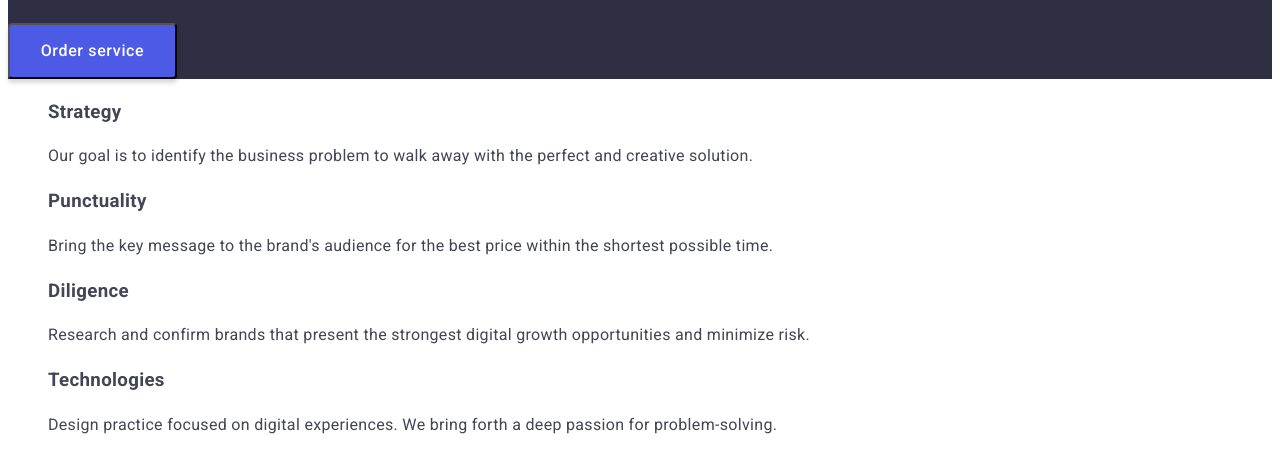
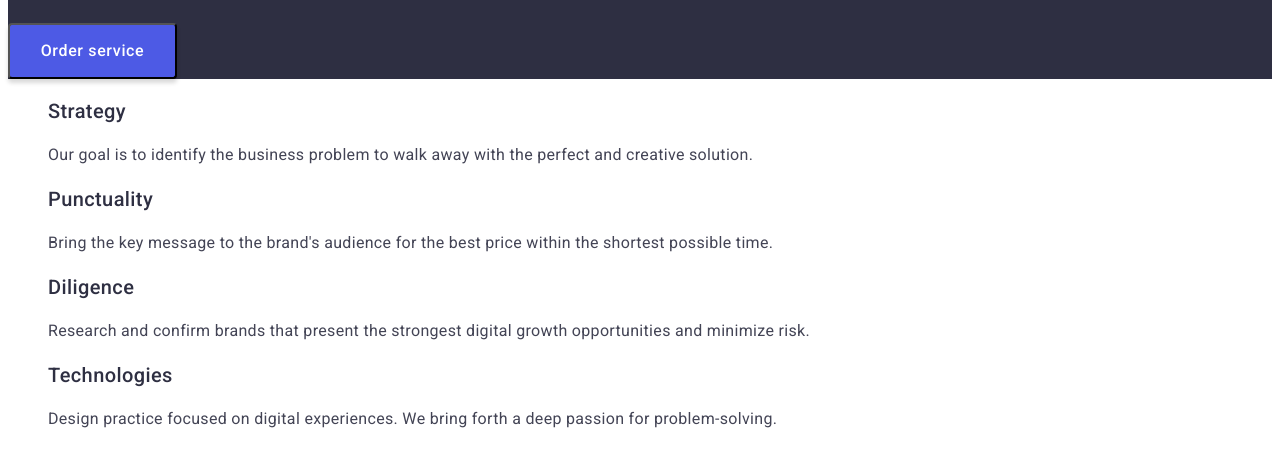
Before and after one commit to StayChill13/goit-markup-hw-02, a plain HTML site: page index.html in a window 1280 px wide. Shown: the part 315-773 px from the top of the page. Drawn offline with Linux system fonts and the light colour scheme.

Commit message:
goit-markup-hw-02 (second change)

```diff
--- a/css/style.css
+++ b/css/style.css
@@ -72,8 +72,6 @@ ul li {
 .adress-link:focus,
 .adress-link:active {
   color: var(--ocean);
-  font-style: normal;
-  text-decoration: underline;
 }
 
 /*  H E R O  S E C T I O N */
@@ -115,10 +113,10 @@ ul li {
 /*  B E N E F I T S  S E C T I O N */
 
 .bnfts-title {
-  color: var(--dark);
+  color: var(--navy-blue);
   font-weight: 500;
   font-size: 20px;
-  line-height: 1.2px;
+  line-height: 1.2;
   letter-spacing: 0.02em;
 }
 
@@ -151,8 +149,6 @@ ul li {
 
 .filter-btn {
   background-color: var(--accent);
-  width: 116px;
-  height: 48px;
   border: 1px solid #e7e9fc;
   border-radius: 4px;
   font-family: "Roboto";
@@ -177,5 +173,4 @@ ul li {
   color: var(--navy-blue);
   font-size: 20px;
   line-height: 1.2;
-  letter-spacing: 0.02em;
 }
--- a/index.html
+++ b/index.html
@@ -59,29 +59,29 @@
         <!-- <h2>Benefits</h2> -->
         <ul class="benefits-list">
           <li class="bnfts-item">
-            <h3 class=".bnfts-title">Strategy</h3>
-            <p class=".bnfts-title">
+            <h3 class="bnfts-title">Strategy</h3>
+            <p class="bnfts-text">
               Our goal is to identify the business problem to walk away with the
               perfect and creative solution.
             </p>
           </li>
           <li>
-            <h3 class="bnfts-list-title">Punctuality</h3>
-            <p class="bnfts-list-text">
+            <h3 class="bnfts-title">Punctuality</h3>
+            <p class="bnfts-text">
               Bring the key message to the brand's audience for the best price
               within the shortest possible time.
             </p>
           </li>
           <li>
-            <h3 class="bnfts-list-title">Diligence</h3>
-            <p class="bnfts-list-text">
+            <h3 class="bnfts-title">Diligence</h3>
+            <p class="bnfts-text">
               Research and confirm brands that present the strongest digital
               growth opportunities and minimize risk.
             </p>
           </li>
           <li>
-            <h3 class="bnfts-list-title">Technologies</h3>
-            <p class="bnfts-list-text">
+            <h3 class="bnfts-title">Technologies</h3>
+            <p class="bnfts-text">
               Design practice focused on digital experiences. We bring forth a
               deep passion for problem-solving.
             </p>
```
Also changed, not shown: portfolio.html (+2 -2 lines).
